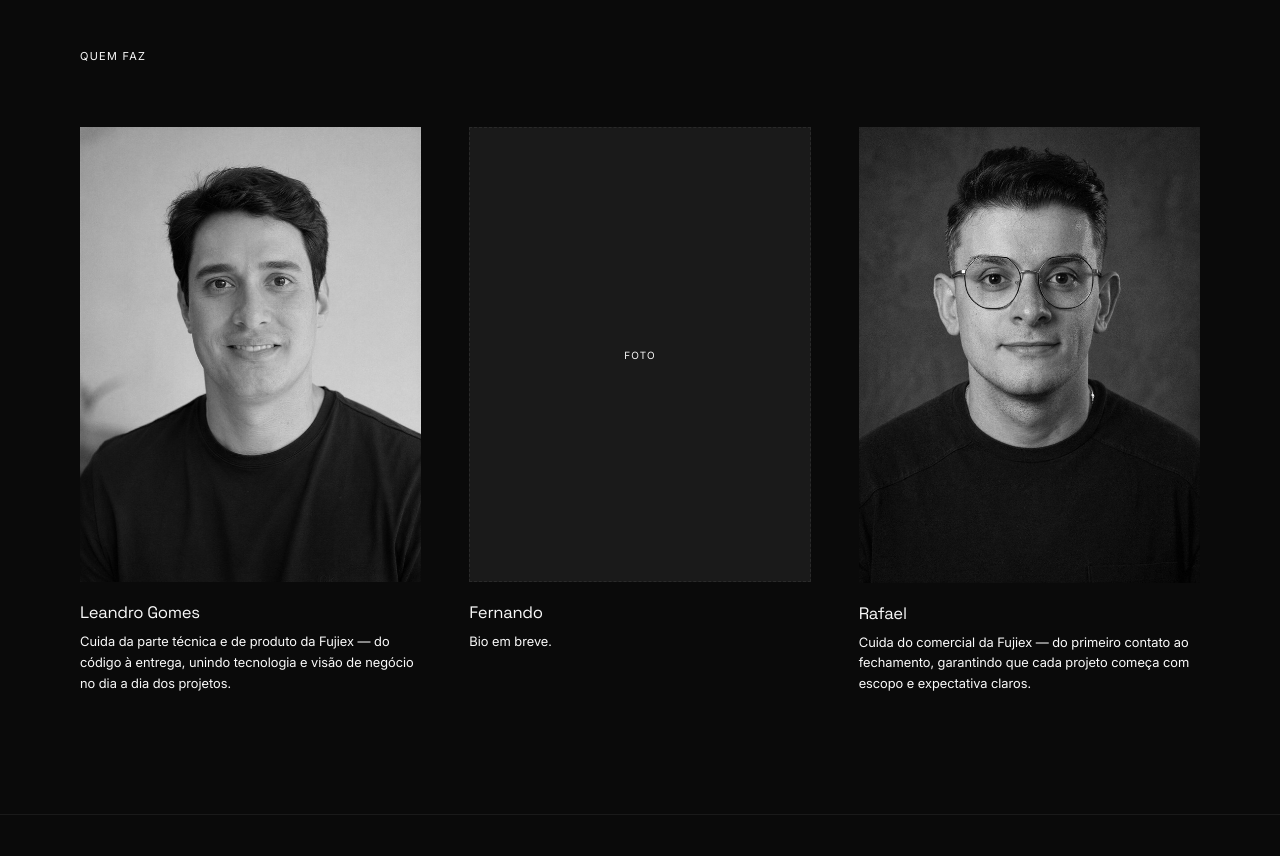
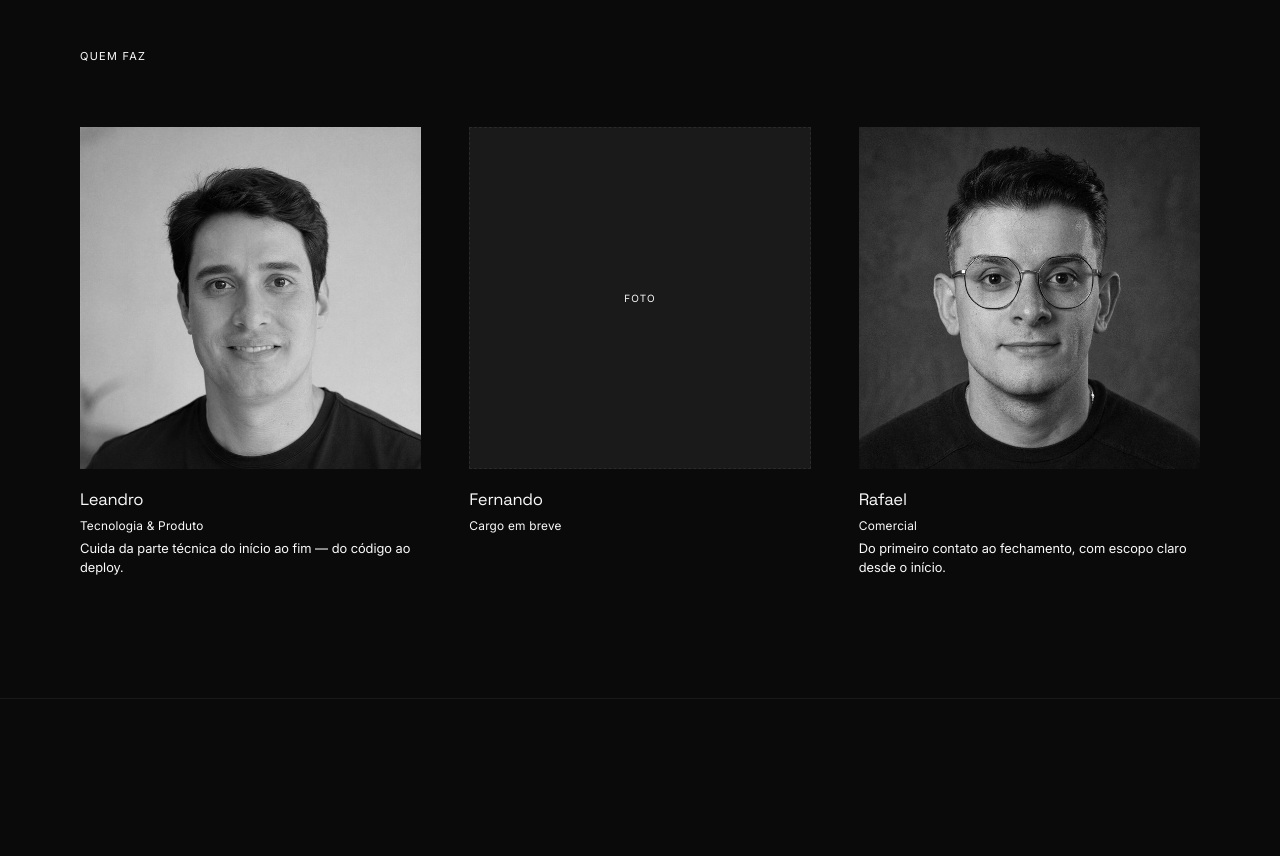
Before and after one commit to FUJIEX-TECH/fujiex-site, a website: page index.html in a window 1280 px wide. Shown: the part 3140-3996 px from the top of the page. Drawn offline with nearby package versions, Linux system fonts and the light colour scheme.

Commit message:
auto-sync: 2026-07-07 12:17

```diff
--- a/index.html
+++ b/index.html
@@ -174,8 +174,9 @@
             <img src="img/equipe/leandro.jpg" alt="Leandro Gomes">
           </div>
           <div class="team-info">
-            <p class="team-name">Leandro Gomes</p>
-            <p class="team-bio">Cuida da parte técnica e de produto da Fujiex — do código à entrega, unindo tecnologia e visão de negócio no dia a dia dos projetos.</p>
+            <p class="team-name">Leandro</p>
+            <p class="team-role">Tecnologia & Produto</p>
+            <p class="team-desc">Cuida da parte técnica do início ao fim — do código ao deploy.</p>
           </div>
         </div>
         <div class="team-card anim d1" data-observe>
@@ -184,7 +185,7 @@
           </div>
           <div class="team-info">
             <p class="team-name">Fernando</p>
-            <p class="team-bio">Bio em breve.</p>
+            <p class="team-role">Cargo em breve</p>
           </div>
         </div>
         <div class="team-card anim d2" data-observe>
@@ -193,7 +194,8 @@
           </div>
           <div class="team-info">
             <p class="team-name">Rafael</p>
-            <p class="team-bio">Cuida do comercial da Fujiex — do primeiro contato ao fechamento, garantindo que cada projeto começa com escopo e expectativa claros.</p>
+            <p class="team-role">Comercial</p>
+            <p class="team-desc">Do primeiro contato ao fechamento, com escopo claro desde o início.</p>
           </div>
         </div>
       </div>
--- a/style.css
+++ b/style.css
@@ -480,7 +480,7 @@ body {
 
 .team-photo {
   width: 100%;
-  aspect-ratio: 3 / 4;
+  aspect-ratio: 1 / 1;
   overflow: hidden;
   position: relative;
 }
@@ -489,6 +489,7 @@ body {
   width: 100%;
   height: 100%;
   object-fit: cover;
+  object-position: center top;
   display: block;
   filter: grayscale(100%);
   transition: filter 0.5s var(--ease), transform 0.5s var(--ease);
@@ -531,10 +532,18 @@ body {
   margin-bottom: 8px;
 }
 
-.team-bio {
+.team-role {
+  font-family: 'Inter', sans-serif;
+  font-size: 12px;
+  letter-spacing: 0.02em;
+  color: var(--white);
+  margin-bottom: 6px;
+}
+
+.team-desc {
   font-family: 'Inter', sans-serif;
   font-size: 13px;
-  line-height: 1.6;
+  line-height: 1.5;
   color: var(--white);
 }
 
```
